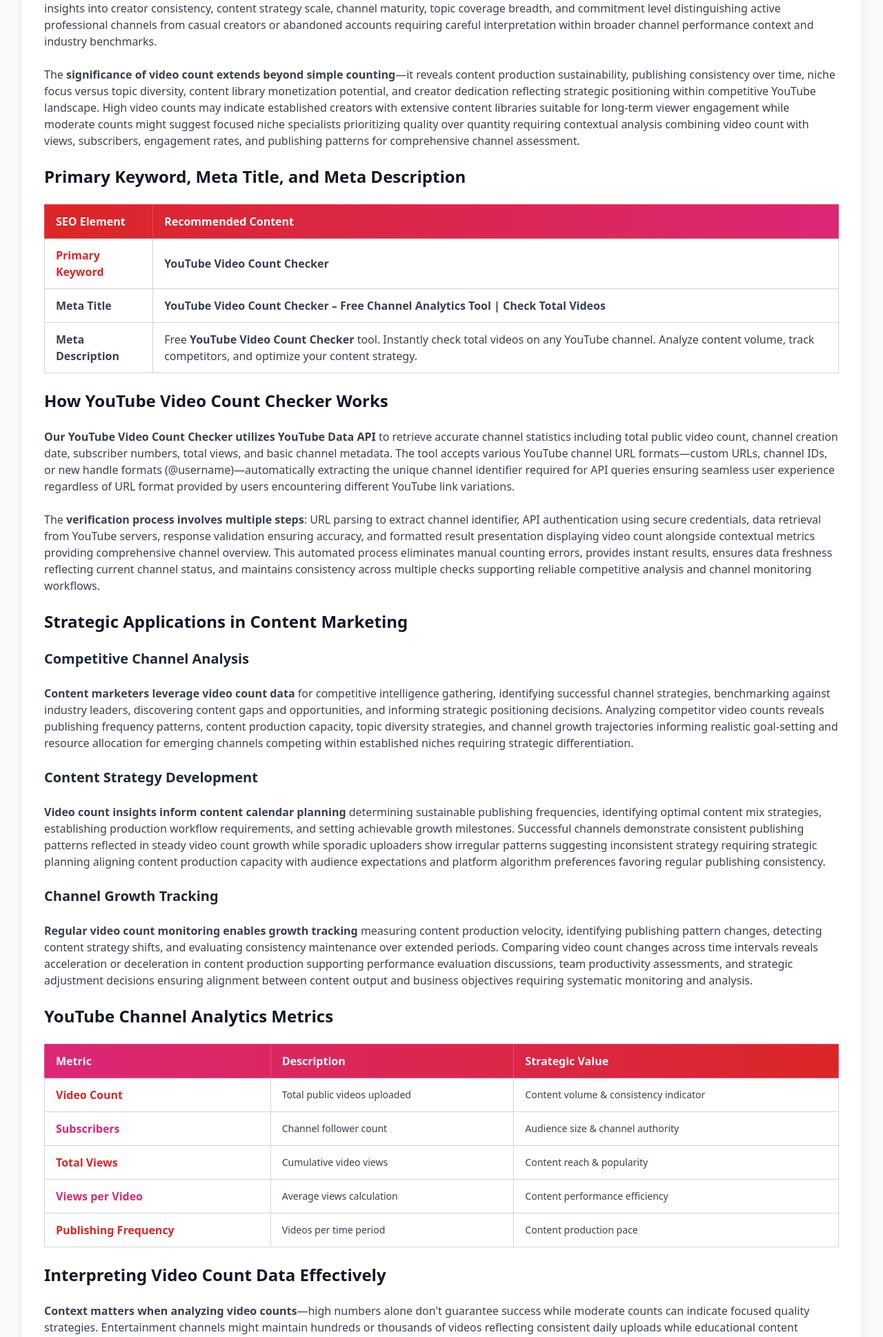
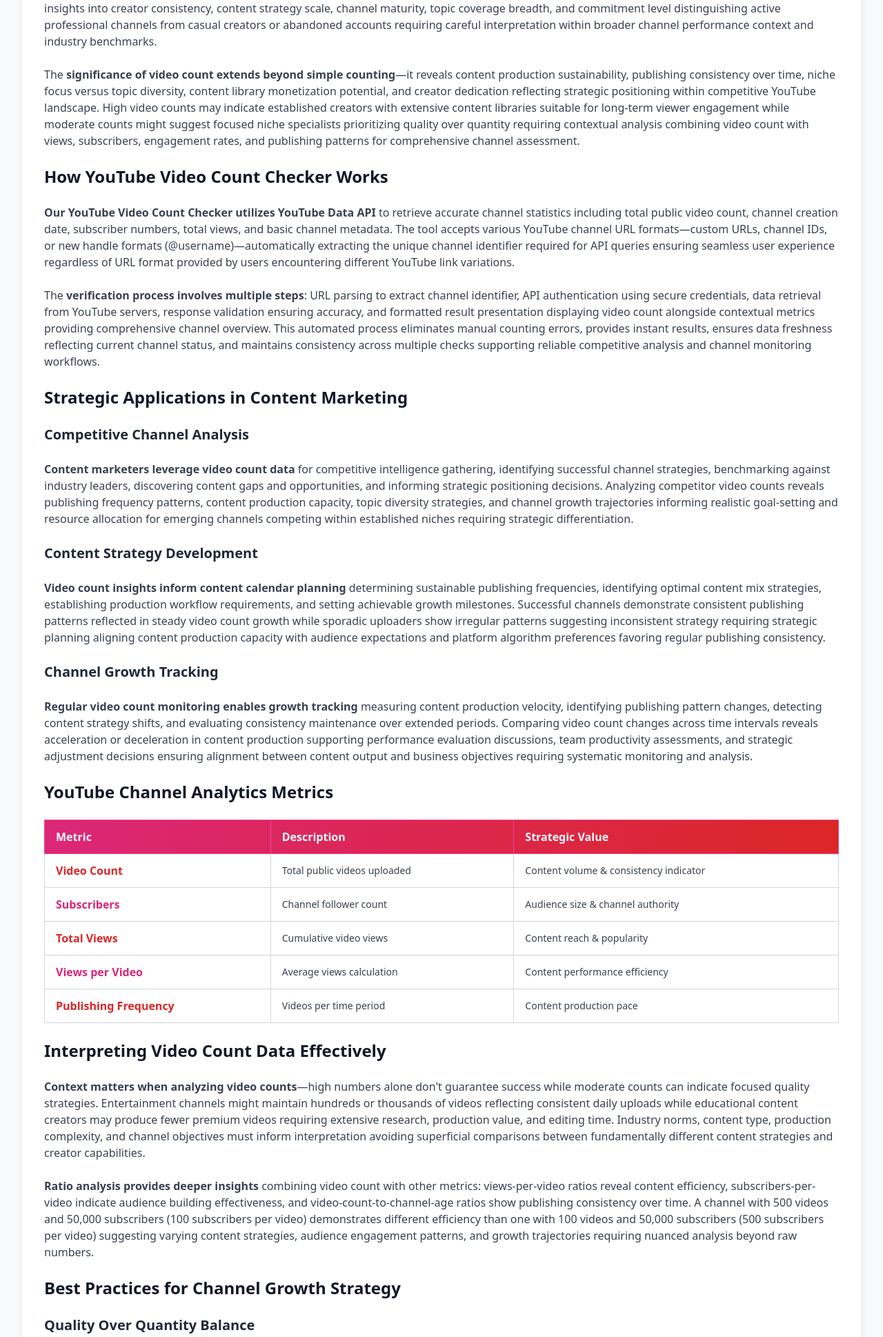
Before and after one commit to thiyagasivam/thiyagi-n, a PHP site: page /youtube-video-count-checker.php in a window 1280 px wide. Shown: the part 1551-3489 px from the top of the page at 69% size. Run offline with PHP 8.4, Linux system fonts and the light colour scheme; some libraries are stand-ins or nearby versions.

Commit message:
Remove SEO information section from TV Wall Mount Height Calculator and YouTube Video Count Checker for streamlined content presentation

```diff
--- a/youtube-video-count-checker.php
+++ b/youtube-video-count-checker.php
@@ -346,32 +346,7 @@ if ($_SERVER['REQUEST_METHOD'] === 'POST') {
 
                 <p>The <strong>significance of video count extends beyond simple counting</strong>—it reveals content production sustainability, publishing consistency over time, niche focus versus topic diversity, content library monetization potential, and creator dedication reflecting strategic positioning within competitive YouTube landscape. High video counts may indicate established creators with extensive content libraries suitable for long-term viewer engagement while moderate counts might suggest focused niche specialists prioritizing quality over quantity requiring contextual analysis combining video count with views, subscribers, engagement rates, and publishing patterns for comprehensive channel assessment.</p>
 
-                <h3 class="text-2xl font-bold text-gray-900 mt-8 mb-4">Primary Keyword, Meta Title, and Meta Description</h3>
 
-                <div class="overflow-x-auto mb-8">
-                    <table class="w-full border-collapse">
-                        <thead>
-                            <tr class="bg-gradient-to-r from-red-600 to-pink-600 text-white">
-                                <th class="border border-red-500 px-4 py-3 text-left font-semibold">SEO Element</th>
-                                <th class="border border-red-500 px-4 py-3 text-left font-semibold">Recommended Content</th>
-                            </tr>
-                        </thead>
-                        <tbody>
-                            <tr class="hover:bg-gray-50">
-                                <td class="border border-gray-300 px-4 py-3 font-bold text-red-600">Primary Keyword</td>
-                                <td class="border border-gray-300 px-4 py-3"><strong>YouTube Video Count Checker</strong></td>
-                            </tr>
-                            <tr class="hover:bg-gray-50">
-                                <td class="border border-gray-300 px-4 py-3 font-semibold">Meta Title</td>
-                                <td class="border border-gray-300 px-4 py-3"><strong>YouTube Video Count Checker – Free Channel Analytics Tool | Check Total Videos</strong></td>
-                            </tr>
-                            <tr class="hover:bg-gray-50">
-                                <td class="border border-gray-300 px-4 py-3 font-semibold">Meta Description</td>
-                                <td class="border border-gray-300 px-4 py-3">Free <strong>YouTube Video Count Checker</strong> tool. Instantly check total videos on any YouTube channel. Analyze content volume, track competitors, and optimize your content strategy.</td>
-                            </tr>
-                        </tbody>
-                    </table>
-                </div>
 
                 <h3 class="text-2xl font-bold text-gray-900 mt-8 mb-4">How YouTube Video Count Checker Works</h3>
 
```
Also changed, not shown: tv-wall-mount-height-calculator.php (+0 -15 lines).
